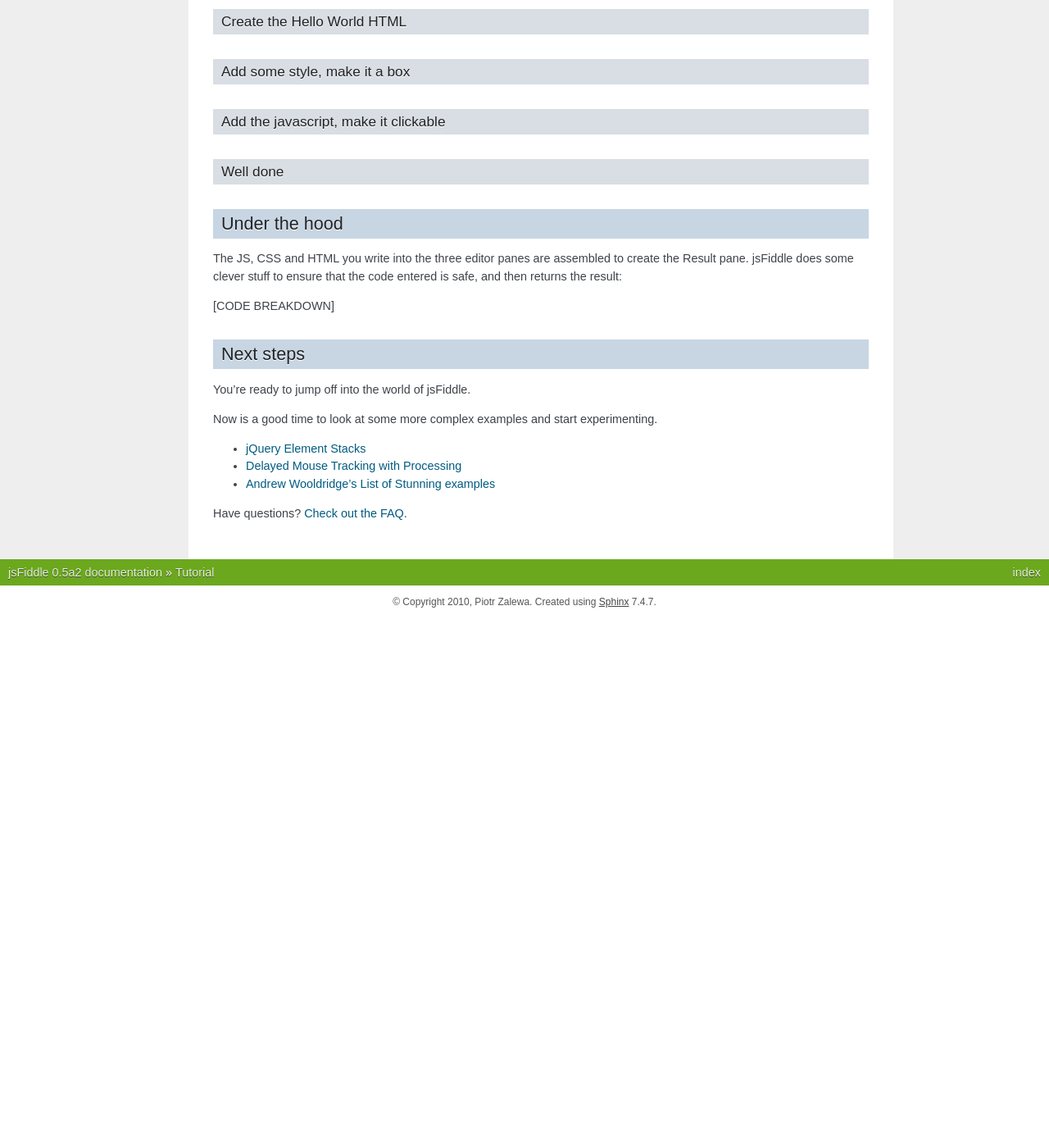
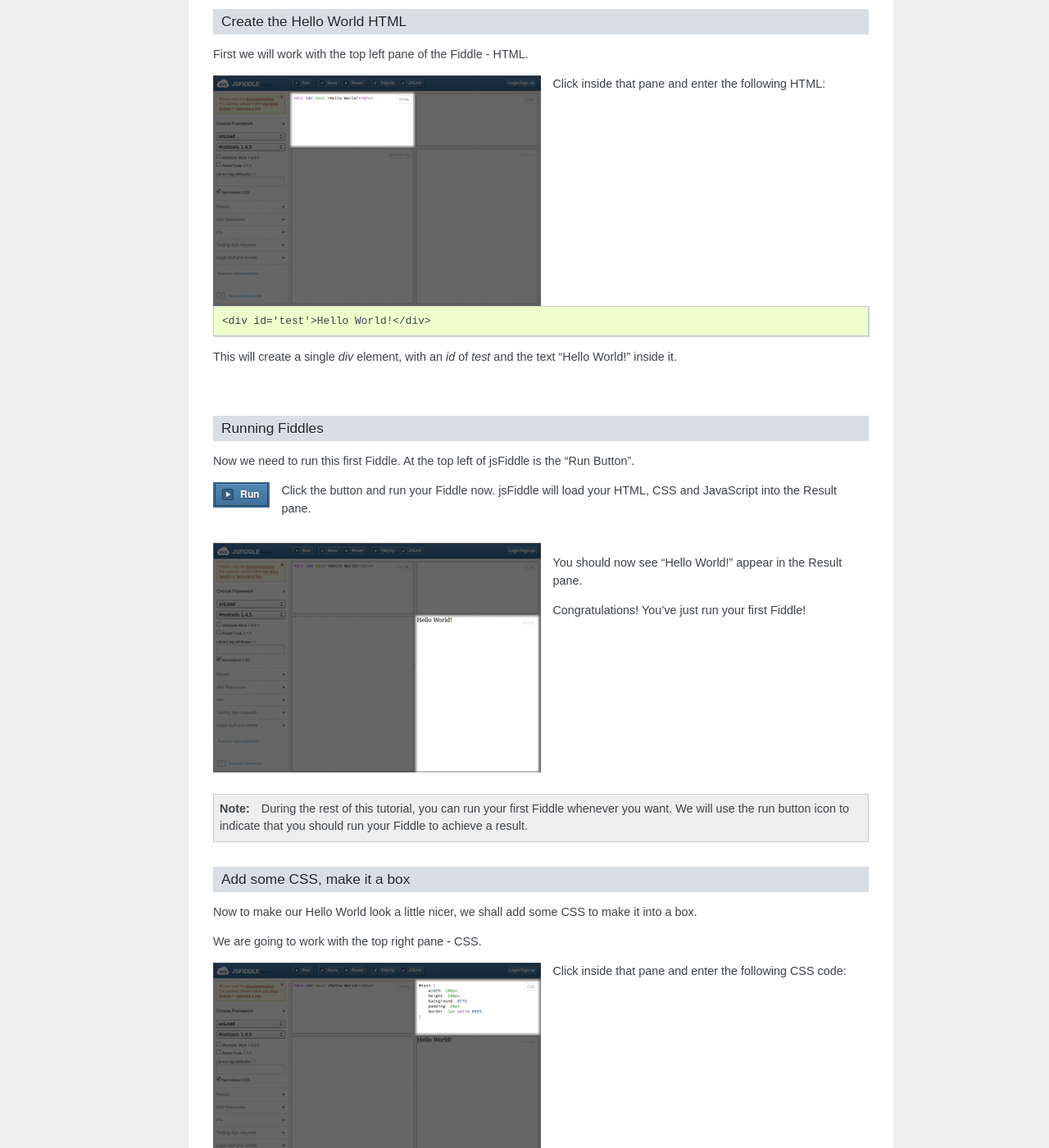
Before and after one commit to jsfiddle/jsfiddle-users, a Sphinx documentation site: the page built from docs/tutorial.rst, in a window 1280 px wide and 1400 px high, scrolled down 754 px. Shown: the whole window at 82% size. Built offline with Sphinx 7.4.7, drawn with Linux system fonts in a browser that asks for light colours; before the commit the page ends 1508 px from its top, so only the background shows below that; some of the changed text lies outside the part shown.

Commit message:
New tutorial in good state.

```diff
--- a/docs/tutorial.rst
+++ b/docs/tutorial.rst
@@ -4,7 +4,8 @@
 
 From the start, jsFiddle was built to be simple and intuitive to use.
 
-This tutorial aims to help you write your first "Hello World" Fiddle.
+This tutorial aims to help you write your first "Hello World" Fiddle, no
+experience of HTML, CSS or JavaScript is required.
 
 First Fiddle : "Hello World - Goodbye World"
 --------------------------------------------
@@ -46,23 +47,176 @@
 Create the Hello World HTML
 """""""""""""""""""""""""""
 
-Add some style, make it a box
-"""""""""""""""""""""""""""""
+First we will work with the top left pane of the Fiddle - HTML.
 
-Add the javascript, make it clickable
+.. image:: _static/tutorial/html.png
+    :alt: HTML inserted into the HTML pane of a Fiddle.
+    :align: left
+
+Click inside that pane and enter the following HTML::
+
+    <div id='test'>Hello World!</div>
+
+This will create a single `div` element, with an `id` of `test` and the
+text "Hello World!" inside it.
+
+
+.. container:: clearer
+
+    .. image:: _static/spacer.png
+
+
+Running Fiddles
+"""""""""""""""
+
+Now we need to run this first Fiddle. At the top left of jsFiddle is the
+"Run Button".
+
+.. image:: _static/tutorial/run_button.png
+    :alt: Run button - Run your Fiddle now.
+    :align: left
+
+Click the button and run your Fiddle now. jsFiddle will load your HTML,
+CSS and JavaScript into the Result pane.
+
+.. container:: clearer
+
+    .. image:: _static/spacer.png
+
+.. image:: _static/tutorial/html_run.png
+    :alt: jsFiddle's Result pane will show Hello World when you run the Fiddle
+    :align: left
+
+You should now see "Hello World!" appear in the Result pane.
+
+Congratulations! You've just run your first Fiddle!
+
+
+.. container:: clearer
+
+    .. image:: _static/spacer.png
+
+.. note::
+    During the rest of this tutorial, you can run your first Fiddle
+    whenever you want. We will use the run button icon to indicate that you
+    should run your Fiddle to achieve a result.
+
+
+Add some CSS, make it a box
+"""""""""""""""""""""""""""
+
+Now to make our Hello World look a little nicer, we shall add some CSS to
+make it into a box.
+
+We are going to work with the top right pane - CSS.
+
+.. image:: _static/tutorial/css.png
+    :alt: Adding CSS to jsFiddle's CSS pane.
+    :align: left
+
+Click inside that pane and enter the following CSS code::
+
+    #test {
+        width: 100px;
+        height: 100px;
+        background: #ffb;
+        padding: 10px;
+        border: 2px solid #999;
+    }
+
+This will style the element with `id` of "test" to have a fixed width and
+height of 100 pixels, plus give it a background and border.
+
+.. container:: clearer
+
+    .. image:: _static/spacer.png
+        :height: 20
+
+
+.. image:: _static/tutorial/run_button.png
+    :alt: Run button - Run your Fiddle now.
+    :align: left
+
+Run your Fiddle, a newly styled Hello World box should appear.
+
+.. container:: clearer
+
+    .. image:: _static/spacer.png
+
+.. image:: _static/tutorial/css_run.png
+    :alt: A styled up Hello World box in jsFiddle
+
+
+
+Add the JavaScript, make it clickable
 """""""""""""""""""""""""""""""""""""
+
+Now we add some JavaScript to make the box listen for our click.
+
+We are going to work with the bottom left pane - JavaScript.
+
+.. image:: _static/tutorial/js.png
+    :alt: JavaScript code entered into jsFiddle.
+    :align: left
+
+Click inside the JavaScript pane and enter this code::
+
+    $('test').addEvent('click', (function() {
+        $('test').set('html', 'Goodbye World!')
+        $('test').fade('out');
+    }));
+
+We are using MooTools (jsFiddle's default library) to do a number of
+things:
+
+* Find the element with an `id` of "test".
+* Add a 'click' event to that element which calls an anonymous function.
+* That function changes the text of the element to say "Goodbye World!" and
+  then sets the element to fade out using the MooTools function `fade()`.
+
+.. container:: clearer
+
+    .. image:: _static/spacer.png
+        :height: 20
+
+.. image:: _static/tutorial/run_button.png
+    :alt: Run button - Run your Fiddle now.
+    :align: left
+
+Run your Fiddle with your new JS.
+
+.. container:: clearer
+
+    .. image:: _static/spacer.png
+
+.. image:: _static/tutorial/goodbye.png
+    :alt: A Hello World box changing text and fading out.
+    :align: left
+
+At first everything should appear the same.
+
+However, try clicking on the "Hello World" box.
+
+If everything went OK, then the box should change its text and fade out
+when clicked.
+
+.. container:: clearer
+
+    .. image:: _static/spacer.png
+
 
 Well done
 """""""""
 
-Under the hood
---------------
+Congratualations! You've created your first Fiddle with HTML, CSS and
+JavaScript based on the MooTools library!
 
-The JS, CSS and HTML you write into the three editor panes are assembled to
-create the Result pane. jsFiddle does some clever stuff to ensure that the
-code entered is safe, and then returns the result:
+**Did something not work?**
+    If you had a problem getting this tutorial to run, go back and check
+    that the code you entered matches the examples. If you still have
+    problems, you can check against `this copy of the tutorial example
+    <http://jsfiddle.net/james/c94GL/>`_.
 
-[CODE BREAKDOWN]
 
 Next steps
 ----------
```
Also changed, not shown: docs/_static/tutorial/css.png (added), docs/_static/tutorial/css_run.png (added), docs/_static/tutorial/goodbye.png (added), docs/_static/tutorial/html.png (added), docs/_static/tutorial/html_run.png (added), docs/_static/tutorial/js.png (added), docs/_static/tutorial/run_button.png (added).
